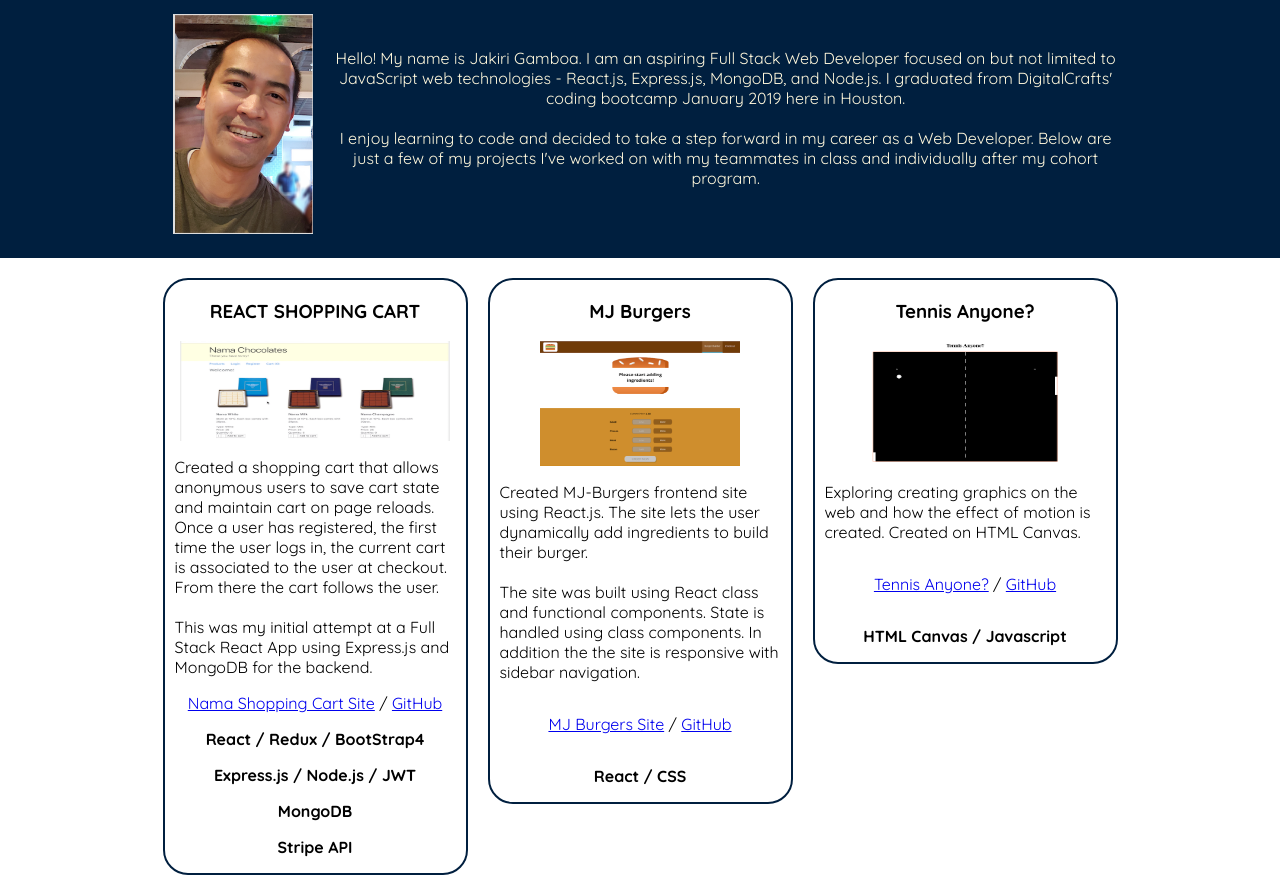
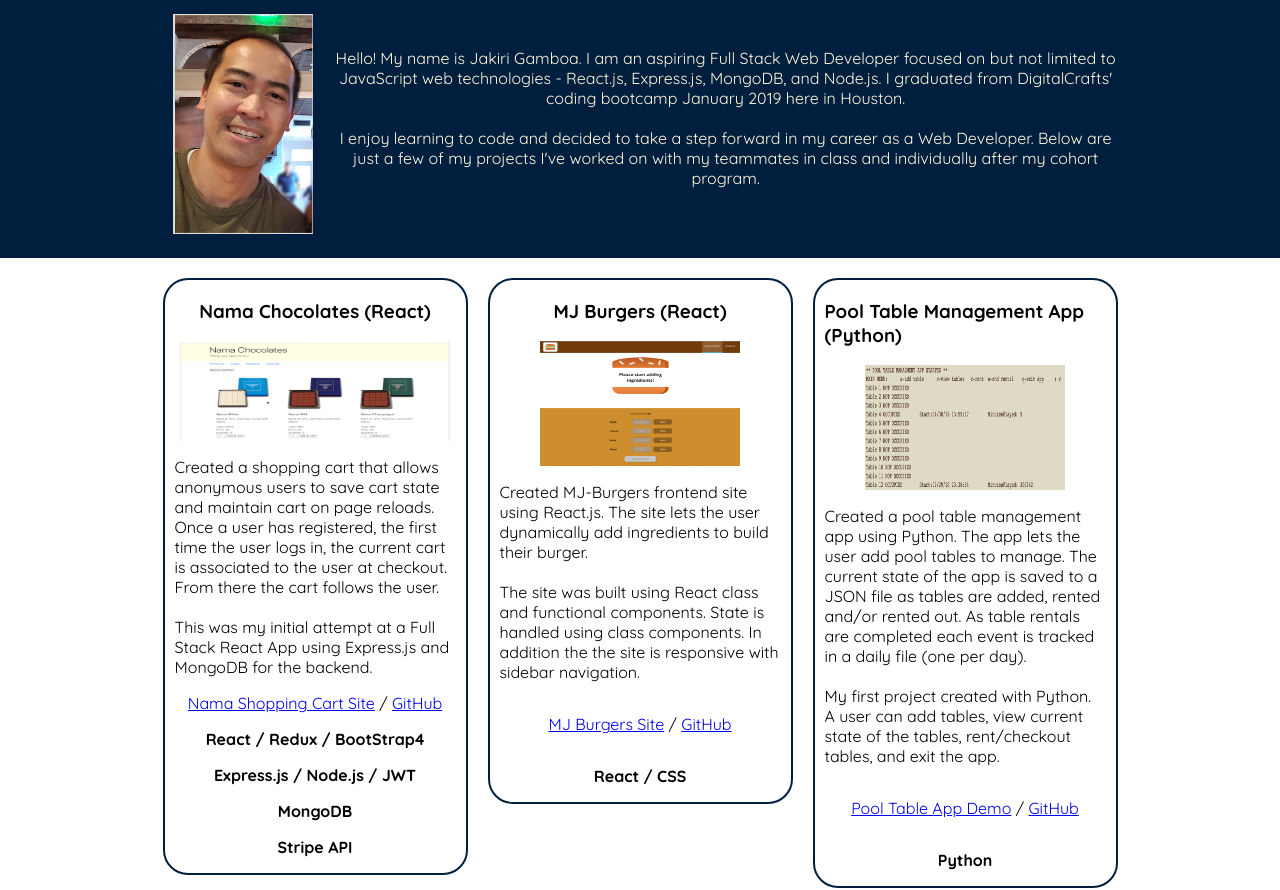
Before and after one commit to jg00/portfolio-jg, a website: page index.html in a window 1280 px wide. Shown: the part 62-952 px from the top of the page. Drawn offline with Linux system fonts and the light colour scheme.

Commit message:
Added Pool Table Management App.

```diff
--- a/index.html
+++ b/index.html
@@ -78,7 +78,7 @@
             <div
               class="class-content-attributes-padding-left-right rcorners class-content-attributes-margin-all div-flex-mini-container"
             >
-              <h3>USGS PROJECT</h3>
+              <h3>USGS (Team Project)</h3>
 
               <img
                 src="images/hs-xsmall.png"
@@ -119,7 +119,7 @@
             <div
               class="class-content-attributes-padding-left-right rcorners class-content-attributes-margin-all div-flex-mini-container"
             >
-              <h3>MY PORTFOLIO PROJECT</h3>
+              <h3>MY PORTFOLIO PROJECT (CSS Flexbox)</h3>
 
               <img
                 src="images/portfolio-small.png"
@@ -153,7 +153,7 @@
             <div
               class="class-content-attributes-padding-left-right rcorners class-content-attributes-margin-all div-flex-mini-container"
             >
-              <h3>REACT SHOPPING CART</h3>
+              <h3>Nama Chocolates (React)</h3>
               <!-- <div class="div-flex-mini-container"> -->
               <img
                 src="images/nama-small.png"
@@ -196,7 +196,7 @@
             <div
               class="class-content-attributes-padding-left-right rcorners class-content-attributes-margin-all div-flex-mini-container"
             >
-              <h3>MJ Burgers</h3>
+              <h3>MJ Burgers (React)</h3>
 
               <img
                 src="images/burger-med.png"
@@ -236,7 +236,7 @@
             <div
               class="class-content-attributes-padding-left-right rcorners class-content-attributes-margin-all div-flex-mini-container"
             >
-              <h3>Tennis Anyone?</h3>
+              <h3>Tennis Anyone? (Game)</h3>
 
               <img
                 src="images/tennis-small.png"
@@ -272,7 +272,7 @@
             <div
               class="class-content-attributes-padding-left-right rcorners class-content-attributes-margin-all div-flex-mini-container"
             >
-              <h3>Grand Hotel CSS</h3>
+              <h3>Grand Hotel (CSS)</h3>
 
               <img
                 src="images/hotel-small.png"
@@ -306,6 +306,48 @@
               </div>
             </div>
           </div>
+
+          <div id="item-m7">
+            <div
+              class="class-content-attributes-padding-left-right rcorners class-content-attributes-margin-all div-flex-mini-container"
+            >
+              <h3>Pool Table Management App (Python)</h3>
+
+              <img
+                src="images/pool-small.png"
+                alt=""
+                class="resize-med-img-portfolio"
+              />
+
+              <p>
+                Created a pool table management app using Python. The app lets
+                the user add pool tables to manage. The current state of the app
+                is saved to a JSON file as tables are added, rented and/or
+                rented out. As table rentals are completed each event is tracked
+                in a daily file (one per day).
+                <br /><br />My first project created with Python. A user can add
+                tables, view current state of the tables, rent/checkout tables,
+                and exit the app.
+              </p>
+              <!-- <p>Please see GitHub link for short video.</p> -->
+              <p>
+                <a href="https://youtu.be/4kRzGMIpRro" target="_blank"
+                  >Pool Table App Demo</a
+                >
+                /
+
+                <a
+                  href="https://github.com/jg00/w203-pool-table-management-app.git"
+                  target="_blank"
+                  >GitHub</a
+                >
+              </p>
+
+              <div class="technologies-formatting">
+                <p>Python</p>
+              </div>
+            </div>
+          </div>
         </div>
       </div>
     </main>
--- a/style.css
+++ b/style.css
@@ -1,8 +1,5 @@
 html {
-  /* font-family: 'Montserrat', sans-serif; */
   font-family: "Quicksand", sans-serif;
-  /* font-size: 1.5em; */
-  /* background-color: lightslategray; */
 }
 
 body {
@@ -46,10 +43,6 @@ img {
 
 /* Main Container */
 #main-container {
-  /* display: flex;
-    flex-direction: column;*/
-  /* border: 1px solid darkgoldenrod; */
-
   max-width: 975px;
   margin: 0 auto;
   padding: 0;
@@ -57,28 +50,19 @@ img {
 
 /* Section Settings */
 .class-section-settings {
-  /* border: 1px solid red; */
   padding: 0 10 10px 0;
 }
 
 /* Sections - Base Settings */
 #nav {
-  /* border: 1px solid lightgrey; */
-  /* border: 1px solid #e0eaf4; */
-  /* background-color: green; */
   padding: 10px 0;
 }
 #header {
-  /* border: 1px solid lightgrey; */
   /* background-color: #f7f6f4; */
   background-color: #001f3f;
   padding: 10px 0 20px 0;
-  /* color: cornsilk; */
 }
 #main {
-  /* border: 1px solid lightgrey; */
-  /* border: 1px solid #e0eaf4; */
-  /* background-color: pink; */
   padding: 10px 0;
 }
 #footer {
@@ -103,28 +87,16 @@ img {
 
 #nav .rowitems {
   display: flex;
-  /* justify-content: center; */
-  /* background-color: white; */
 }
 
 #nav .h2-padding {
   margin: 0;
-  /* background-color: blue; */
 }
 
 /****** Section Details - Header ******/
 #header .rowitems {
   display: flex;
   flex-direction: row;
-  /* flex-wrap: wrap; */
-  /* align-items: stretch; */
-  /* justify-content: space-evenly; */
-  /* min-height: 30vh; */
-
-  /* flex-basis: 500vh; */
-
-  /* padding: 10px; */
-
   min-width: 325px;
 }
 
@@ -134,13 +106,8 @@ img {
   /* background-color: #f7f6f4; */
   background-color: #001f3f;
   padding: 0 0 0 0;
-
   color: white;
   text-align: center;
-
-  /* flex-basis: 20%; */
-
-  /* justify-content: stretch; */
 }
 
 #header #item-h2 {
@@ -149,9 +116,6 @@ img {
   flex: 3 1 80%;
   /* background-color: #f7f6f4; */
   background-color: #001f3f;
-  /* padding: 10px; */
-  /* flex-grow: 3; */
-  /* flex-shrink: 1;  */
 
   padding: 0 10px;
   font-size: 1em;
@@ -171,18 +135,7 @@ img {
 /* Section Details - Main */
 #main .rowitems {
   display: flex;
-  /* flex-direction: row; */
   flex-wrap: wrap;
-  /* width: 100%; */
-  /* align-items: stretch; */
-  /* align-content: flex-start; */
-  /* justify-content: space-evenly; */
-  /* min-height: 30vh; */
-  /* flex-basis: 25vh; */
-  /* background-color: lightgreen; */
-
-  /* flex-grow: 1; */
-  /* padding: 10px; */
 }
 
 /* USGS - 5th */
@@ -191,87 +144,54 @@ img {
   flex-grow: 1;
   flex-basis: 25%;
   order: 5;
-  /* background-color: orange; */
-  /* border: 1px solid white; */
-  /* padding: 10px 0; */
-
-  /* flex: 1 1 25%; */
-  /* width: 25%;*/
   min-width: 325px;
 }
 
 /* Portfolio - 6th */
 #main #item-m2 {
-  /* flex: 1 1 50%; */
-  /* background-color: lightblue; */
-  /* padding: 10px; */
   flex-grow: 1;
   flex-basis: 25%;
   order: 6;
-  /* padding: 10px 0; */
-
-  /* flex: 1 1 25%; */
-  /* width: 25%; */
   min-width: 325px;
 }
 
 /* Nama Shopping Cart - 1st */
 #main #item-m3 {
-  /* flex: 1 1 50%; */
-  /* background-color: green; */
-  /* padding: 10px; */
   flex-grow: 1;
   flex-basis: 25%;
   order: 1;
-  /* padding: 10px 0; */
-
-  /* flex: 1 1 25%; */
-  /* width: 25%; */
   min-width: 325px;
 }
 
 /* MJ-Burgers React - 2nd */
 #main #item-m4 {
-  /* flex: 1 1 50%; */
-  /* background-color: green; */
-  /* padding: 10px; */
   flex-grow: 1;
   flex-basis: 25%;
   order: 2;
-  /* padding: 10px 0; */
-
-  /* flex: 1 1 25%; */
-  /* width: 25%; */
   min-width: 325px;
 }
 
-/* Tennis-Anyone - 3rd */
+/* Tennis-Anyone - 7th */
 #main #item-m5 {
-  /* flex: 1 1 50%; */
-  /* background-color: green; */
-  /* padding: 10px; */
   flex-grow: 1;
   flex-basis: 25%;
-  order: 3;
-  /* padding: 10px 0; */
-
-  /* flex: 1 1 25%; */
-  /* width: 25%; */
+  order: 7;
   min-width: 325px;
 }
 
 /* Grand-Hotel - 4th */
 #main #item-m6 {
-  /* flex: 1 1 50%; */
-  /* background-color: green; */
-  /* padding: 10px; */
   flex-grow: 1;
   flex-basis: 25%;
   order: 4;
-  /* padding: 10px 0; */
+  min-width: 325px;
+}
 
-  /* flex: 1 1 25%; */
-  /* width: 25%; */
+/* Pool Table Management App (Python) - 3rd */
+#main #item-m7 {
+  flex-grow: 1;
+  flex-basis: 25%;
+  order: 3;
   min-width: 325px;
 }
 
@@ -283,16 +203,6 @@ img {
 #footer .rowitems {
   display: flex;
   flex-direction: column;
-  /* flex-wrap: wrap; */
-  /* width: 100%; */
-  /* align-items: stretch; */
-  /* justify-content: space-evenly; */
-  /* min-height: 30vh; */
-  /* flex-basis: 25vh; */
-  /* background-color: lightgreen; */
-
-  /* flex-grow: 1; */
-  /* padding: 10px; */
 }
 
 /* Flex items */
@@ -321,7 +231,6 @@ img {
 .resize-small-img {
   width: 270px;
   height: 100px;
-
   margin-top: 0px;
   padding: 0;
 }
@@ -329,7 +238,6 @@ img {
 .resize-small-img-portfolio {
   width: 300px;
   height: 100px;
-
   margin-top: 0px;
   padding: 0;
 }
@@ -337,7 +245,6 @@ img {
 .resize-med-img-portfolio {
   width: 200px;
   height: 125px;
-
   margin-top: 0px;
   padding: 0;
 }
```
Also changed, not shown: images/pool-small.png (added).
